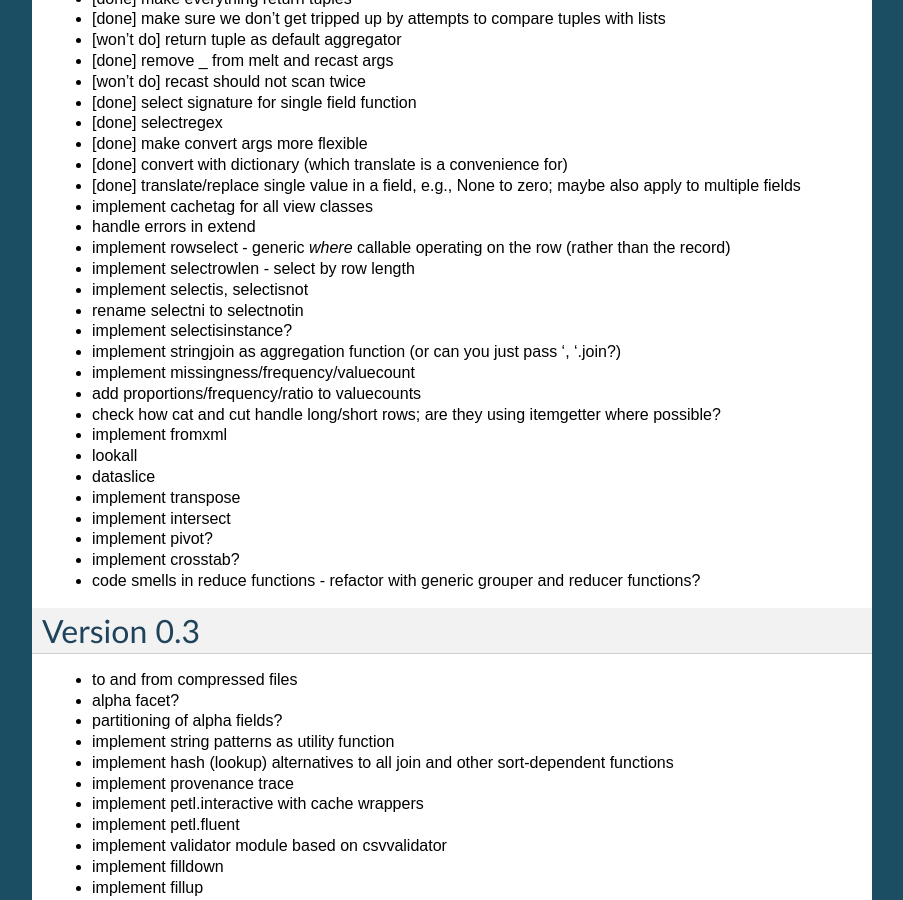
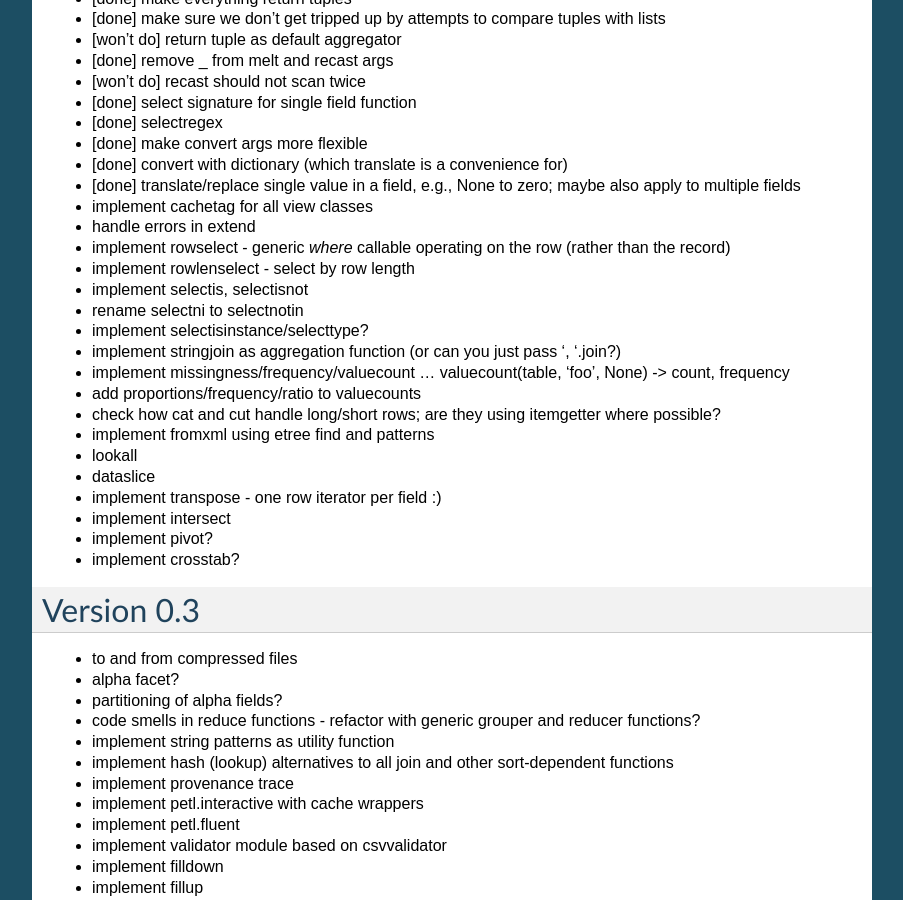
Before and after one commit to petl-developers/petl, a Sphinx documentation site: the page built from docs/todo.txt, in a window 1280 px wide and 900 px high, scrolled down 1476 px. Shown: the whole window, without its empty margins (198-1101 px from the left). Built offline with Sphinx 7.4.7, drawn with Linux system fonts in a browser that asks for light colours; formulas are drawn with MathJax 3.

Commit message:
todo review

```diff
--- a/docs/todo.txt
+++ b/docs/todo.txt
@@ -82,22 +82,21 @@
 - implement cachetag for all view classes
 - handle errors in extend
 - implement rowselect - generic `where` callable operating on the row (rather than the record)
-- implement selectrowlen - select by row length
+- implement rowlenselect - select by row length
 - implement selectis, selectisnot
 - rename selectni to selectnotin
-- implement selectisinstance?
+- implement selectisinstance/selecttype?
 - implement stringjoin as aggregation function (or can you just pass ', '.join?)
-- implement missingness/frequency/valuecount
+- implement missingness/frequency/valuecount ... valuecount(table, 'foo', None) -> count, frequency
 - add proportions/frequency/ratio to valuecounts
 - check how cat and cut handle long/short rows; are they using itemgetter where possible?
-- implement fromxml
+- implement fromxml using etree find and patterns
 - lookall
 - dataslice
-- implement transpose
+- implement transpose - one row iterator per field :)
 - implement intersect
 - implement pivot?
 - implement crosstab?
-- code smells in reduce functions - refactor with generic grouper and reducer functions?
 
 Version 0.3
 -----------
@@ -105,6 +104,7 @@
 - to and from compressed files
 - alpha facet?
 - partitioning of alpha fields?
+- code smells in reduce functions - refactor with generic grouper and reducer functions?
 - implement string patterns as utility function
 - implement hash (lookup) alternatives to all join and other sort-dependent functions
 - implement provenance trace
```
